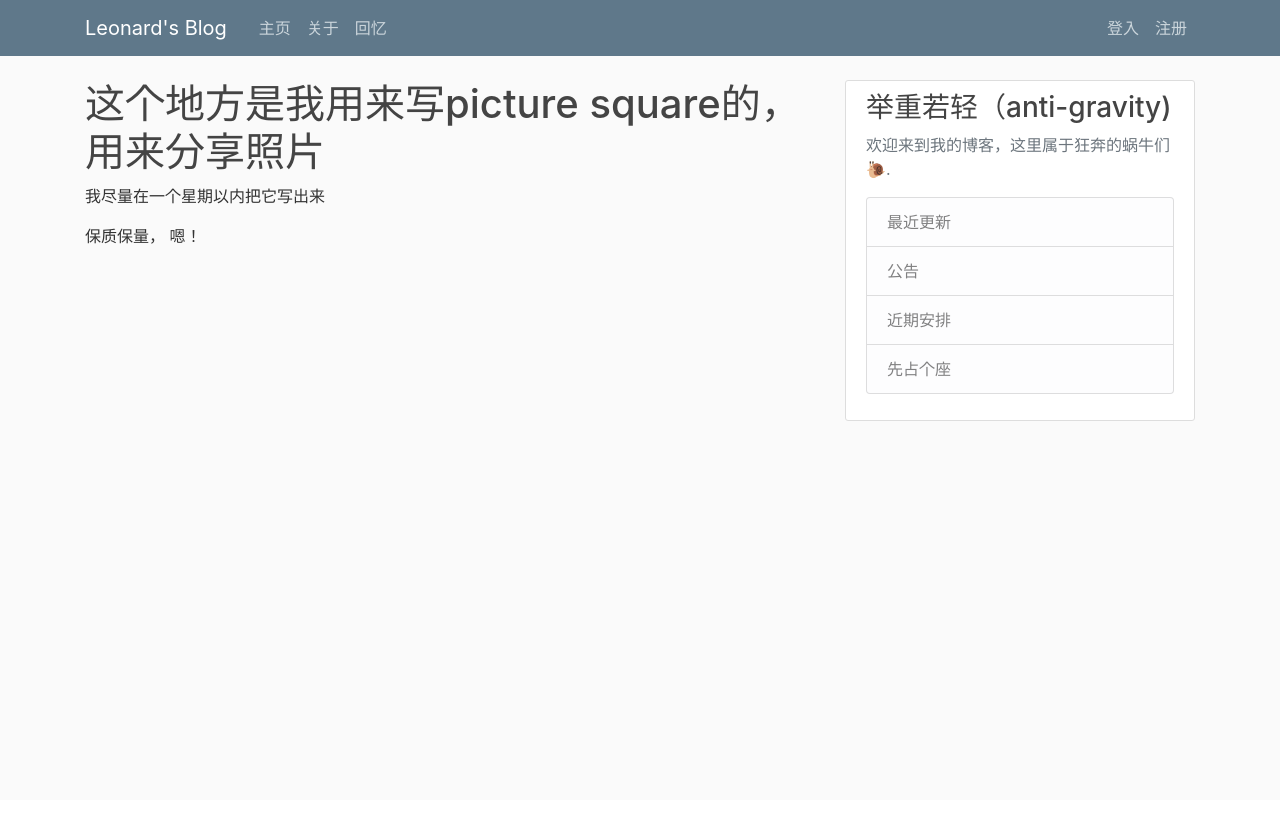
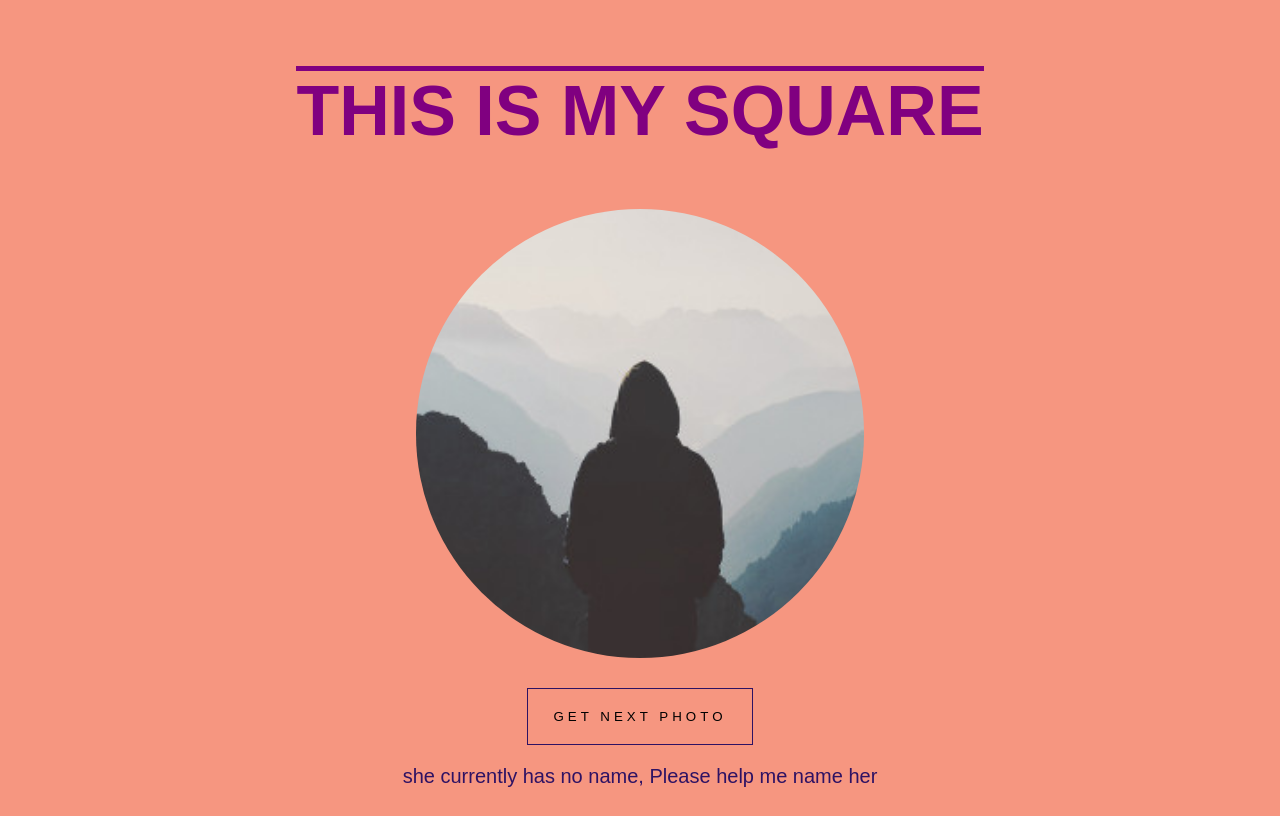
Before and after one commit to AllenThorondor/MyBlog_production, a Flask app: page /new in a window 1280 px wide. Before the commit the page ends 421 px from the top, so only its background shows below. Run offline with Flask 2, Linux system fonts and the light colour scheme; some libraries are stand-ins or nearby versions.

Commit message:
update new.html

```diff
--- a/flaskblog/templates/new.html
+++ b/flaskblog/templates/new.html
@@ -1,6 +1,73 @@
-{% extends "layout.html" %}
-{% block content %}
-    <h1>这个地方是我用来写picture square的， 用来分享照片</h1>
-    <p>我尽量在一个星期以内把它写出来</p>
-    <p>保质保量， 嗯！</p>
-{% endblock content %}
+<!DOCTYPE html>
+<html lang="en" dir="ltr">
+  <head>
+    <meta charset="utf-8">
+    <title>this is a test</title>
+    <style media="screen">
+      h1 {
+        color: purple;
+        font-size: 70px;
+        text-transform: uppercase;
+        border-top: 5px solid;
+
+      }
+
+      body {
+        background-color: #F69680;
+        color: #2E1263;
+        font-family: Arial;
+      }
+
+      img {
+        height: 500px;
+        border-radius: 50%;
+      }
+
+      #container {
+        display: flex;
+        flex-direction: column;
+        align-items: center;
+        justify-content: center;
+        height: 100vh;
+      }
+
+      button {
+        margin: 30px auto 0;
+        padding: 20px 25px;
+        background-color: #F69680;
+        text-align: center;
+        border: 1px solid #2E1263;
+        text-transform: uppercase;
+        text-decoration: none;
+        letter-spacing: 4px;
+        outline: none;
+      }
+
+      button:hover {
+        transition: 0.5s;
+        background-color: #2E1263;
+        color: #F69680;
+        text-decoration: underline;
+      }
+
+      p {
+        font-size: 20px;
+      }
+    </style>
+
+  </head>
+  <body>
+
+    <section id='container'>
+      <h1>This is my square</h1>
+
+      <img src="../static/profile_pics/default.jpg" alt="">
+      <div>
+        <button name="button">Get Next Photo</button>
+      </div>
+
+
+      <p>she currently has no name, Please help me name her</p>
+    </section>
+  </body>
+</html>
```
Also changed, not shown: Deploy to a Linux Server mannual.md (+68 -67 lines), 1 other file.
